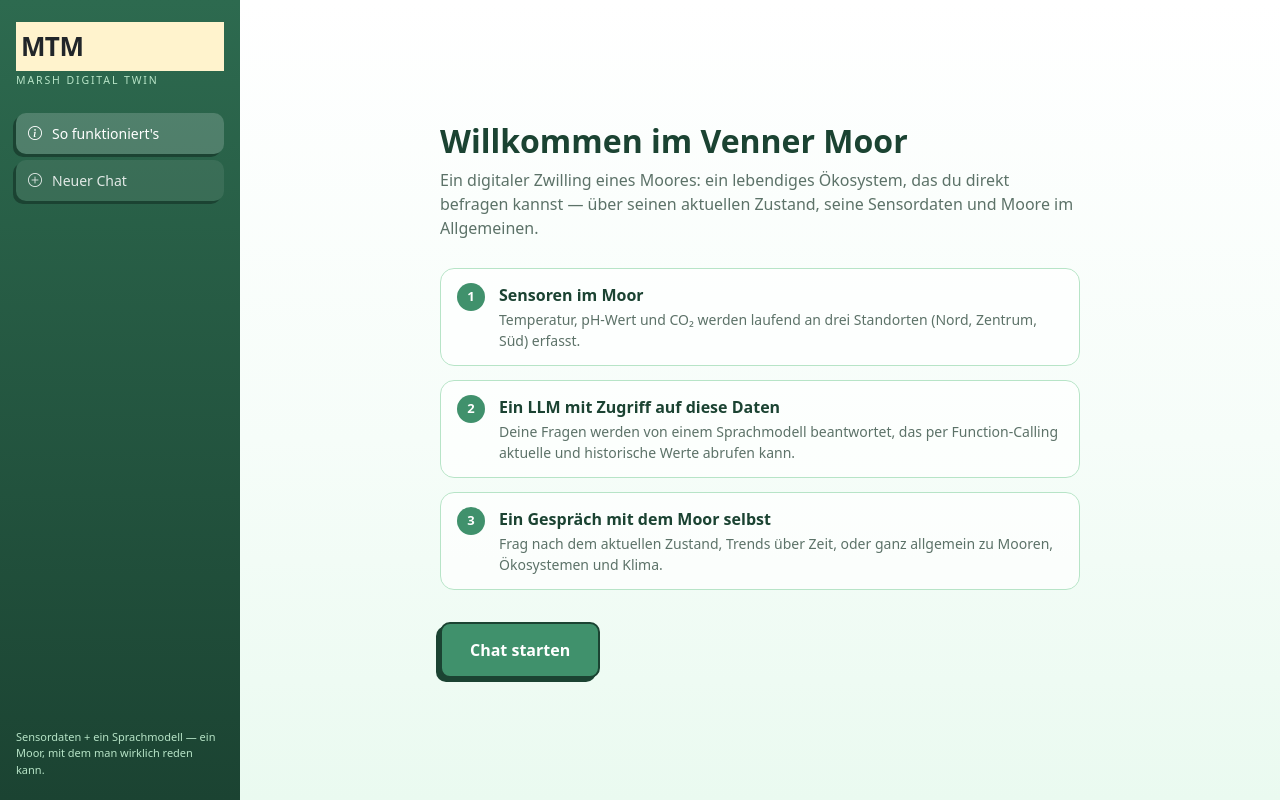
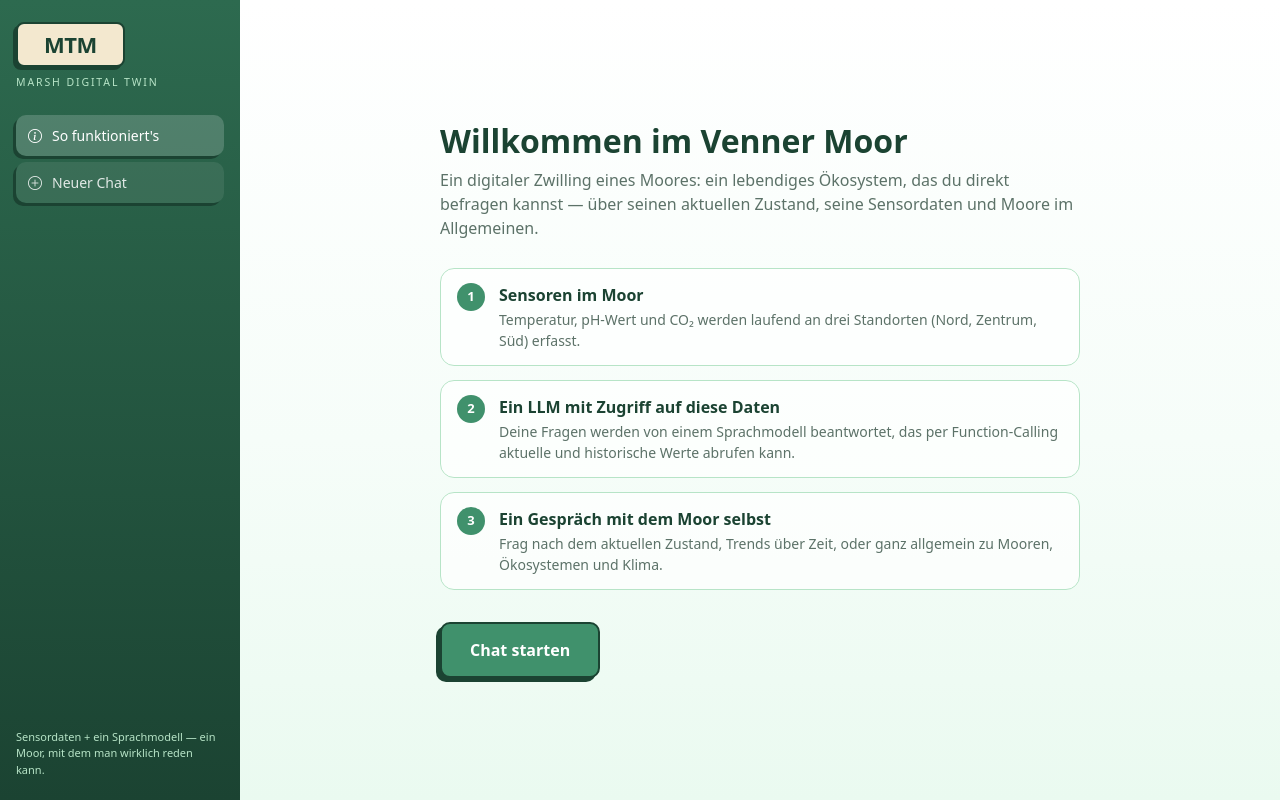
Before and after one commit to jonasseidel/mtm-app, a React (Vite) app in the folder frontend/: page / in a window 1280 px wide. Built offline with nearby package versions, Linux system fonts and the light colour scheme.

Commit message:
Added beige badge style to MTM brand mark

```diff
--- a/frontend/src/components/Sidebar.css
+++ b/frontend/src/components/Sidebar.css
@@ -18,13 +18,21 @@
 .mtm-brand {
   display: flex;
   flex-direction: column;
-  gap: 2px;
+  align-items: flex-start;
+  gap: 8px;
 }
 
 .mtm-brand .mark {
+  display: inline-block;
   font-weight: 800;
-  font-size: 26px;
+  font-size: 22px;
   letter-spacing: -0.02em;
+  background: var(--mtm-beige);
+  color: var(--mtm-green-900);
+  padding: 4px 26px;
+  border-radius: 8px;
+  border: 2px solid var(--mtm-green-900);
+  box-shadow: -3px 3px 0 0 var(--mtm-green-900);
 }
 
 .mtm-brand .sub {
--- a/frontend/src/theme.css
+++ b/frontend/src/theme.css
@@ -9,6 +9,7 @@
   --mtm-green-100: #eafaf0;
   --mtm-ink: #1c2b23;
   --mtm-muted: #5c7268;
+  --mtm-beige: #f3e8cf;
   --mtm-sidebar-width: 240px;
 }
 
```
